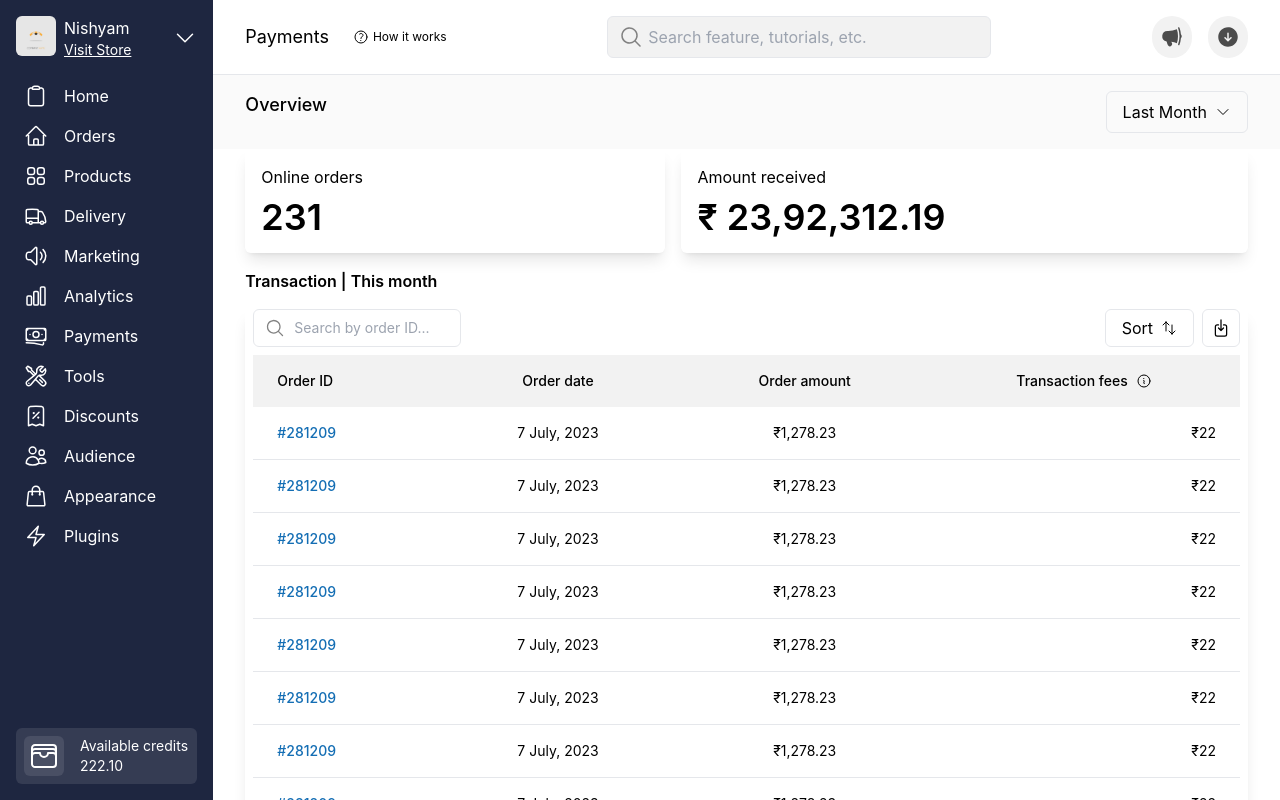
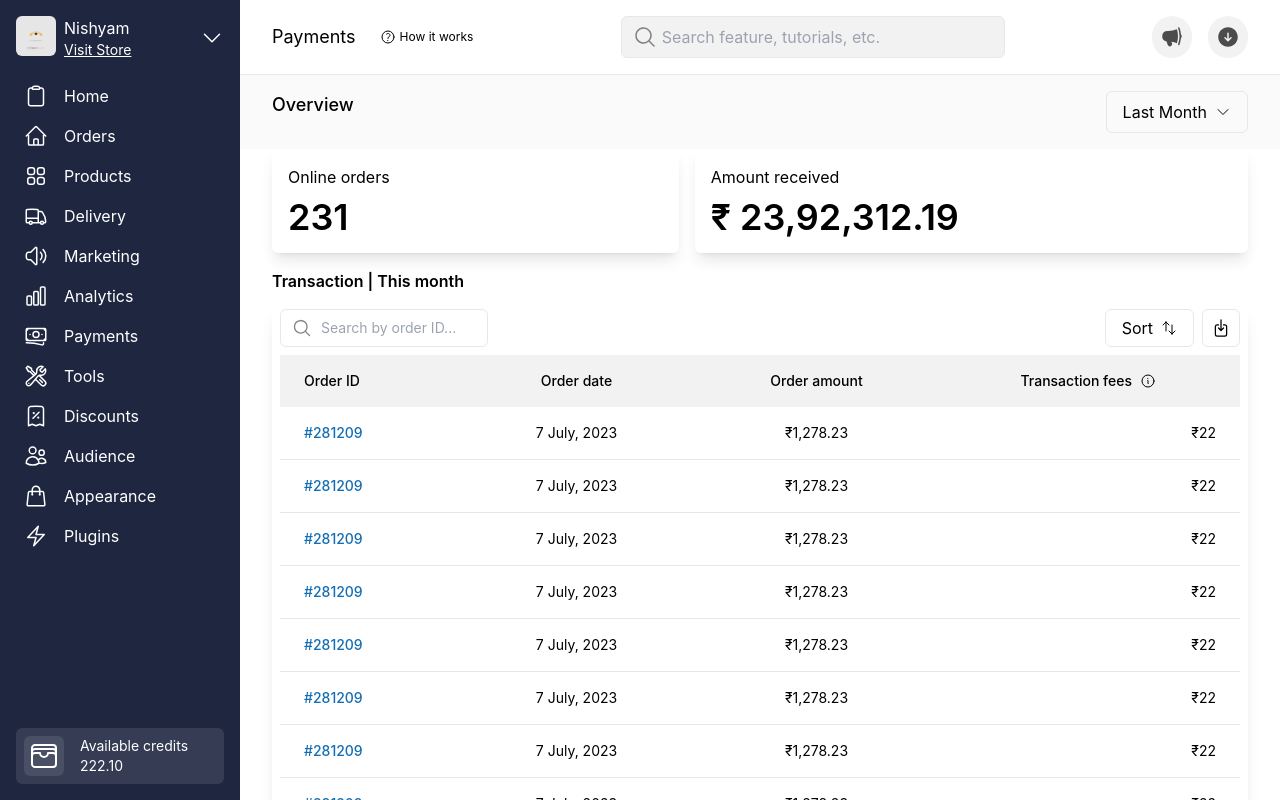
Before and after one commit to nikhiljugale007/DukaanFrontendAssignment, a React (Create React App) app: page / in a window 1280 px wide. Built offline with nearby package versions, Linux system fonts and the light colour scheme.

Commit message:
made sidebar width fixed

```diff
--- a/src/App.js
+++ b/src/App.js
@@ -4,9 +4,9 @@ import MainComponent from './components/MainComponent';
 
 function App() {
   return (
-    <div className='grid grid-cols-12 w-full h-screen'>
+    <div className='flex w-full h-screen'>
       <Sidebar />
-      <MainComponent />
+      <MainComponent/>
     </div>
   );
 }
--- a/src/components/MainComponent.jsx
+++ b/src/components/MainComponent.jsx
@@ -5,7 +5,7 @@ import { ChevronDownIcon } from "@heroicons/react/24/outline";
 
 const MainComponent = () => {
   return (
-    <div className="col-span-10 h-screen overflow-y-auto">
+    <div className="h-screen overflow-y-auto grow">
       <TitleBar />
 
       <div className="flex justify-between px-8 py-4 bg-main-page-bg">
--- a/src/components/Sidebar.jsx
+++ b/src/components/Sidebar.jsx
@@ -43,7 +43,7 @@ const Sidebar = () => {
     );
   });
   return (
-    <div className="col-span-2 bg-secondary-background text-secondary-txt-color h-screen flex flex-col justify-between p-4">
+    <div className="w-60 flex-none bg-secondary-background text-secondary-txt-color h-screen flex flex-col justify-between p-4">
       <div className="flex flex-col">
         <div className="flex justify-between">
           <div className="flex flex-row gap-2">
```
